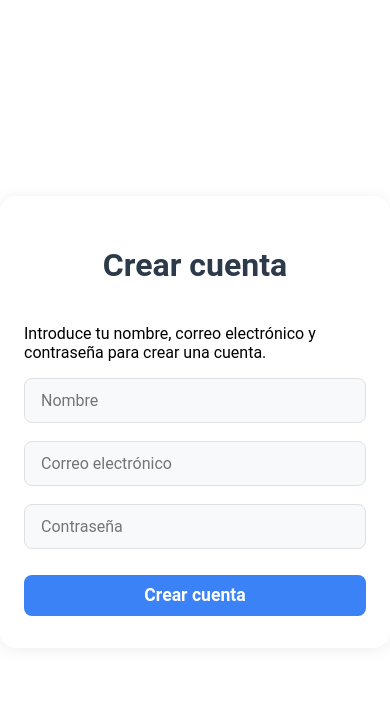
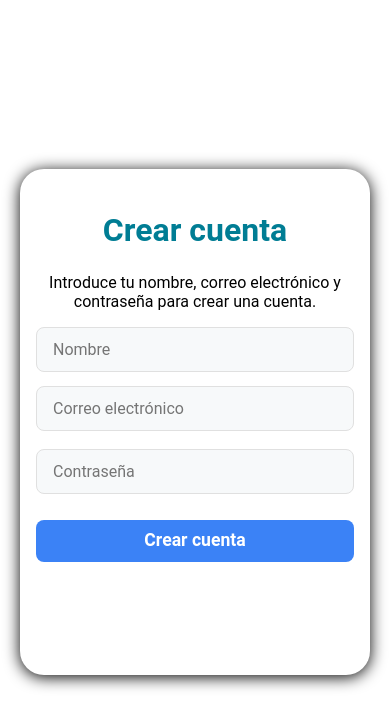
Before and after one commit to Teslol89/alesport, a React (Vite) app in the folder mobile/alesport-app/: page /register in a window 390 px wide. Shown: the top 728 px of the page. Built offline with nearby package versions, Linux system fonts and the light colour scheme; no server answers.

Commit message:
chore: Actualización interfaz login

```diff
--- a/mobile/alesport-app/src/components/LoginForm.css
+++ b/mobile/alesport-app/src/components/LoginForm.css
@@ -1,12 +1,35 @@
 /* Contenedor principal del login (centrado horizontalmente, vertical lo gestiona el wrapper de la página) */
 .login-container {
+    width: 100%;
     max-width: 350px;
     margin: 0 auto;
+    min-height: 60vh;
     background: #fff;
     border-radius: 24px;
     box-shadow: 0 2px 16px rgba(0, 0, 0, 1.04);
     padding: 24px 16px 18px 16px;
     text-align: center;
+}
+
+@media (max-width: 400px) {
+    .login-container {
+        padding: 12px 4px 12px 4px;
+        max-width: 98vw;
+    }
+    .login-title {
+        font-size: 1.3rem;
+    }
+    .login-description {
+        font-size: 0.9rem;
+    }
+    .login-btn {
+        font-size: 1rem;
+        padding: 10px 0;
+    }
+    .login-input {
+        font-size: 0.95rem;
+        padding: 10px 10px;
+    }
 }
 
 /* Título principal */
@@ -17,11 +40,10 @@
     margin-bottom: 8px;
 }
 
-/* Subtítulo */
-.login-subtitle {
-    color: #888;
+/* Descripción debajo del título */
+.login-description {
+    color: #000000;
     font-size: 1rem;
-    margin-bottom: 24px;
 }
 
 /* Formulario de login */
--- a/mobile/alesport-app/src/components/RegisterForm.css
+++ b/mobile/alesport-app/src/components/RegisterForm.css
@@ -1,20 +1,111 @@
+/* Contenedor principal del registro (igual que login) */
 .register-container {
-  max-width: 400px;
-  margin: 40px auto;
-  padding: 32px 24px;
+    width: 100%;
+    max-width: 350px;
+    margin: 0 auto;
+    min-height: 60vh;
     background: #fff;
-  border-radius: 16px;
-  box-shadow: 0 2px 16px rgba(0,0,0,0.07);
-  display: flex;
-  flex-direction: column;
-  align-items: center;
+    border-radius: 24px;
+    box-shadow: 0 2px 16px rgba(0, 0, 0, 1.04);
+    padding: 24px 16px 18px 16px;
+    text-align: center;
+}
+
+@media (max-width: 400px) {
+    .register-container {
+        padding: 12px 4px 12px 4px;
+        max-width: 98vw;
+    }
+    .register-title {
+        font-size: 1.3rem;
+    }
+    .register-btn {
+        font-size: 1rem;
+        padding: 10px 0;
+    }
+    .register-input {
+        font-size: 0.95rem;
+        padding: 10px 10px;
+    }
+}
+
+/* Título principal */
+.register-title {
+    color: #007d94;
+    font-size: 2rem;
+    font-weight: 700;
+    margin-bottom: 8px;
+}
+
+/* Input de texto (nombre, correo, contraseña) */
+.register-input {
+    width: 100%;
+    border: 2px solid transparent;
+    background: #f5f7fa;
+    border-radius: 12px;
+    padding: 14px 16px;
+    font-size: 1rem;
+    color: #222;
+    outline: none;
+    margin-bottom: 0;
+    box-sizing: border-box;
+}
+
+/* Input enfocado */
+.register-input:focus {
+    border: 2px solid #007d94;
+    background: #f0fbff;
+    outline: none;
+}
+
+/* Espacio debajo del primer input */
+.register-input:first-child {
+    margin-bottom: 14px;
+}
+
+/* Botón principal de registro */
+.register-btn {
+    width: 100%;
+    background: #007d94;
+    color: #fff;
+    border: none;
+    border-radius: 12px;
+    padding: 14px 0;
+    font-size: 1.1rem;
+    font-weight: 600;
+    cursor: pointer;
+    margin-top: 36px;
+    margin-bottom: 16px;
+    transition: background 0.2s, transform 0.12s cubic-bezier(.4, 0, .2, 1);
+}
+
+/* Botón registro presionado (efecto/color pulsado) */
+.register-btn:active {
+    background: #5ca03c;
+    transform: scale(0.97);
+    box-shadow: 0 2px 8px rgba(0, 0, 0, 0.08) inset;
+}
+
+.register-btn:hover,
+.register-btn:focus {
+    background: #2563eb;
+}
+.register-container {
+    max-width: 350px;
+    margin: 0 auto;
+    background: #fff;
+    border-radius: 24px;
+    box-shadow: 0 2px 16px rgba(0, 0, 0, 1.04);
+    padding: 24px 16px 18px 16px;
+    text-align: center;
 }
 
 .register-title {
     font-size: 2rem;
     font-weight: 700;
     margin-bottom: 24px;
-  color: #2d3a4a;
+    color: #007d94;
+
 }
 
 .register-input {
```
Lines whose indentation alone changed are shown as unchanged.
